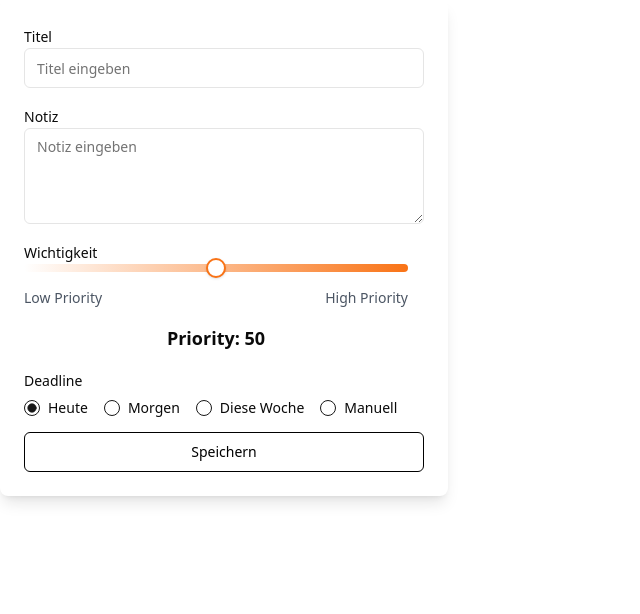
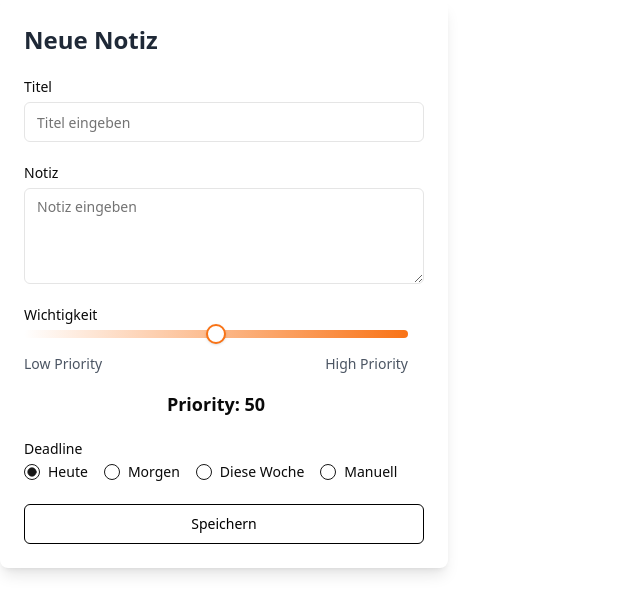
Before and after one commit to mxxfun/notes-app, a React (Vite) app: page / in a window 1280 px wide. Shown: the top 614 px of the page, without its empty margins (0-640 px from the left). Built offline with nearby package versions, Linux system fonts and the light colour scheme.

Commit message:
new context menu styling

```diff
--- a/src/note-context-menu.tsx
+++ b/src/note-context-menu.tsx
@@ -14,25 +14,26 @@ export default function NoteContextMenu() {
 
   return (
     <div className="w-full max-w-md p-6 bg-white rounded-lg shadow-lg">
-      <div className="space-y-4">
-        <div>
-          <Label htmlFor="title">Titel</Label>
+      <h2 className="text-2xl font-bold text-gray-800 mb-6">Neue Notiz</h2>
+      <div className="space-y-6">
+        <div className="space-y-2">
+          <Label htmlFor="title" className="block mb-1">Titel</Label>
           <Input id="title" placeholder="Titel eingeben" />
         </div>
 
-        <div>
-          <Label htmlFor="note">Notiz</Label>
+        <div className="space-y-2">
+          <Label htmlFor="note" className="block mb-1">Notiz</Label>
           <Textarea id="note" placeholder="Notiz eingeben" className="h-24" />
         </div>
 
-        <div>
-          <Label>Wichtigkeit</Label>
+        <div className="space-y-2">
+          <Label className="block mb-2">Wichtigkeit</Label>
           <PrioritySlider />
         </div>
 
-        <div>
-          <Label>Deadline</Label>
-          <RadioGroup value={deadline} onValueChange={setDeadline} className="flex flex-wrap gap-4 mt-2">
+        <div className="space-y-2">
+          <Label className="block mb-2">Deadline</Label>
+          <RadioGroup value={deadline} onValueChange={setDeadline} className="flex flex-wrap gap-4">
             <div className="flex items-center space-x-2">
               <RadioGroupItem value="heute" id="heute" />
               <Label htmlFor="heute">Heute</Label>
```
